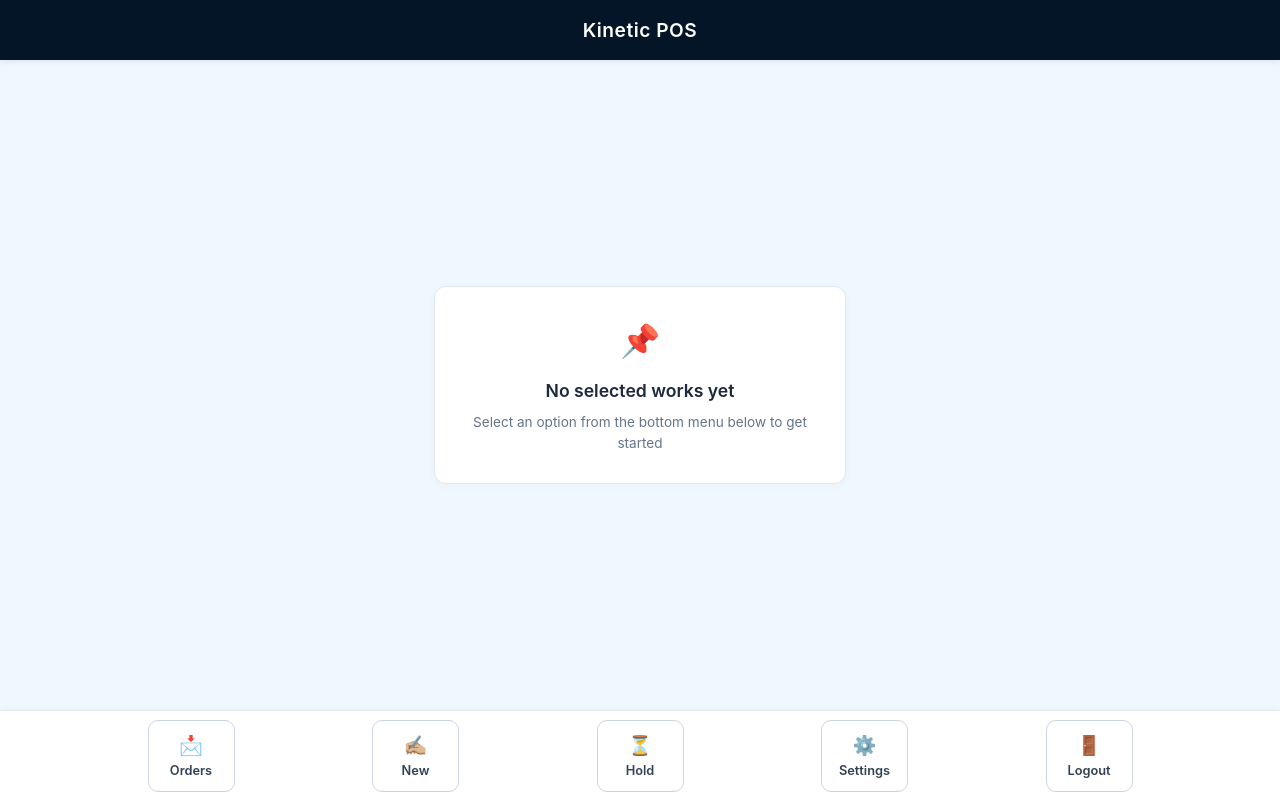
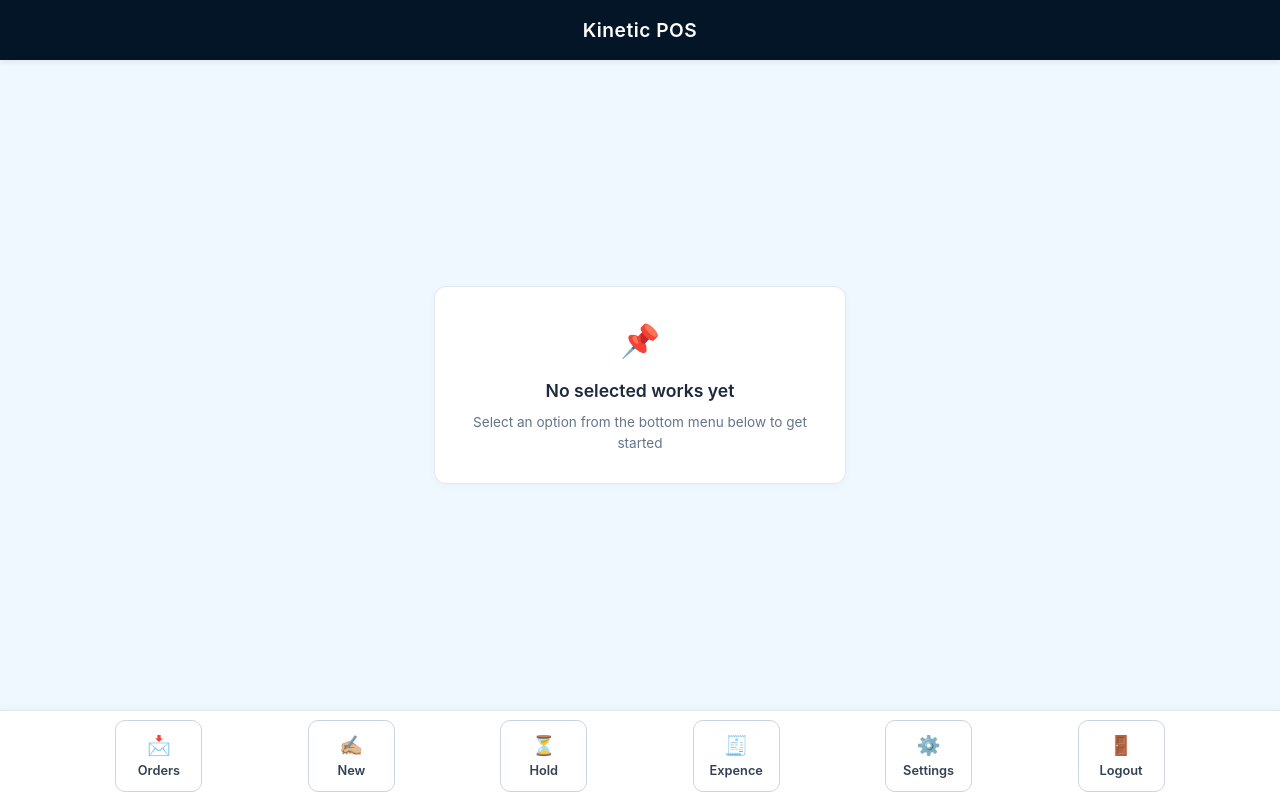
Before and after one commit to MahadevEnterpeise/kinetic_pos, a Vue app in the folder client/: page /client in a window 1280 px wide. Built offline with nearby package versions, Linux system fonts and the light colour scheme; no server answers; sample sign-in values are in the browser's storage; what vue3-apexcharts would draw is missing.

Commit message:
expence manager added to cashier page too for testing

```diff
--- a/client/src/pages/ClientPos.vue
+++ b/client/src/pages/ClientPos.vue
@@ -26,6 +26,11 @@
 <div class="work1" v-if="selected && number === 3">
 
 <QrBills/>
+
+</div>
+<div class="work1" v-if="selected && number === 4">
+
+<ExpenceManager/>
 
 </div>
 
@@ -69,6 +74,13 @@
 <p class="box-icon">⏳</p>
 
 <p class="box-label">Hold</p>
+
+</div>
+ <div class="box" :class="{ active: number === 4 }" @click="selectNew(4)">
+
+<p class="box-icon">🧾</p>
+
+<p class="box-label">Expence</p>
 
 </div>
 
@@ -178,6 +190,7 @@ import QrBills from '../components/QrBills.vue';
 
 import { link } from '../assets/Link.js';
 
+import ExpenceManager from '../components/ExpenceManager.vue'
 
 const selected = ref(false)
 
```
